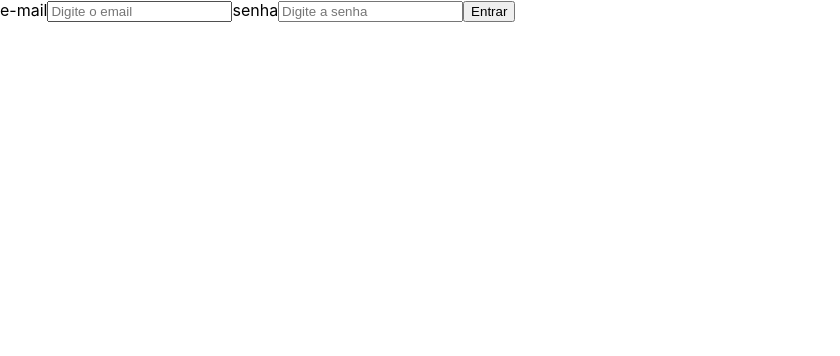
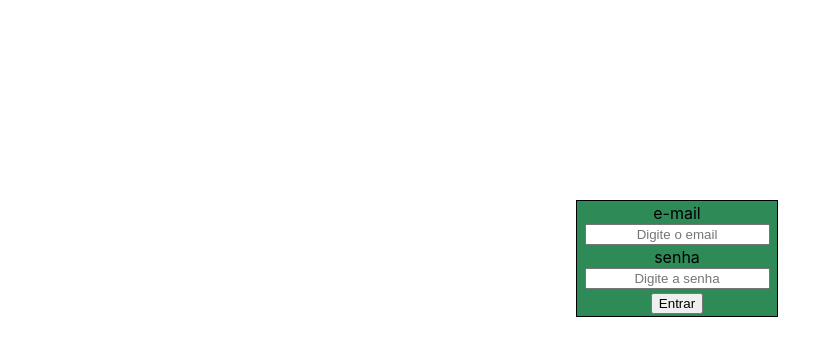
Before and after one commit to cae07/sd-013-a-project-trybewallet, a React (Create React App) app: page / in a window 1280 px wide. Shown: the top 356 px of the page, without its empty margins (0-840 px from the left). Built offline with nearby package versions, Linux system fonts and the light colour scheme.

Commit message:
criando id para os input e linkado com as labels no htmlfor

```diff
--- /dev/null
+++ b/src/css/login.css
@@ -0,0 +1,39 @@
+.div-form-login {
+  background-color: seagreen;
+  border: 1px solid black;
+  display: flex;
+  height: 115px;
+  margin-left: 45%;
+  margin-right: 45%;
+  margin-top: 200px;
+  width: 200px;
+}
+
+.form-login {
+  align-items: center;
+  display: flex;
+  flex-direction: column;
+  justify-content: center;
+}
+
+.label-email {
+  text-align: center;
+}
+
+.input-email {
+  text-align: center;
+}
+
+.label-senha {
+  margin-top: 2px;
+  text-align: center;
+}
+
+.input-senha {
+  text-align: center;
+}
+
+.btn-login {
+  align-content: center;
+  margin-top: 4px;
+}
--- a/src/pages/Login.js
+++ b/src/pages/Login.js
@@ -1,4 +1,5 @@
 import React from 'react';
+import '../css/login.css';
 
 class Login extends React.Component {
   render() {
```
